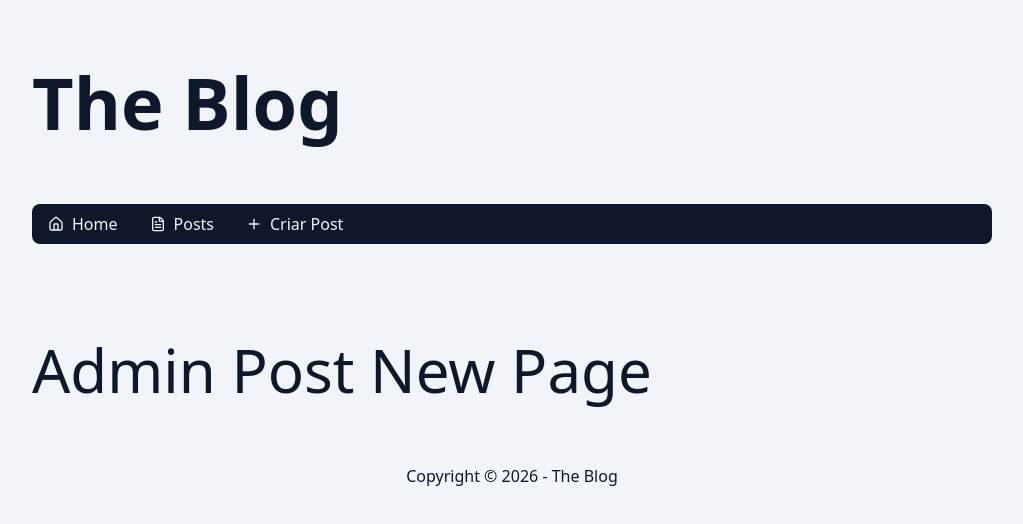
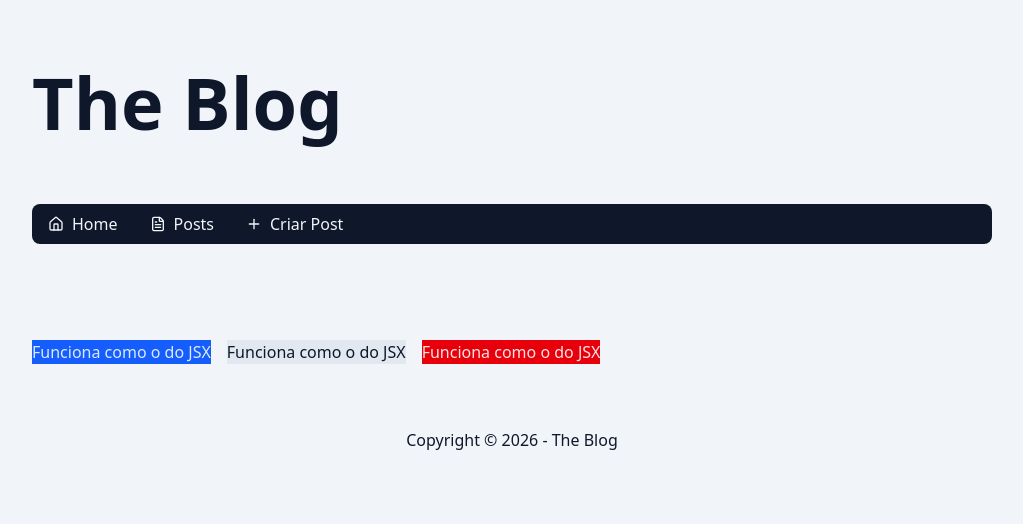
Before and after one commit to Wesley-Breno/blog-with-react, a Next.js app: page /admin/post/new in a window 1280 px wide. Shown: the top 524 px of the page, without its empty margins (128-1151 px from the left). Built offline with nearby package versions, Linux system fonts and the light colour scheme.

Commit message:
class 177

```diff
--- a/app/admin/post/new/page.tsx
+++ b/app/admin/post/new/page.tsx
@@ -1,5 +1,13 @@
+import { Button } from "@/app/components/button";
+
 export const dymic = "force-dynamic";
 
 export default async function AdminPostNewPage() {
-  return <div className="py-16 text-6xl">Admin Post New Page</div>;
+  return (
+    <div className="py-16 flex gap-4 flex-wrap">
+      <Button variant="default" size="sm">Funciona como o do JSX</Button>
+      <Button variant="ghost" size="md">Funciona como o do JSX</Button>
+      <Button variant="danger" size="lg">Funciona como o do JSX</Button>
+    </div>
+  );
 }
--- /dev/null
+++ b/app/components/button/index.tsx
@@ -0,0 +1,31 @@
+import clsx from "clsx";
+
+type ButtonVariant = "default" | "ghost" | "danger";
+type ButtonSizes = "sm" | "md" | "lg";
+
+type ButtonProps = {
+  variant?: ButtonVariant;
+  size?: ButtonSizes;
+} & React.ComponentProps<"button">;
+
+export function Button({
+  variant = "default",
+  size = "md",
+  ...props
+}: ButtonProps) {
+  const buttonVariants: Record<ButtonVariant, string> = {
+    default: clsx("bg-blue-600 text-blue-100"),
+    ghost: clsx("bg-slate-200 text-slate-900"),
+    danger: clsx("bg-red-600 text-red-100"),
+  };
+
+  const buttonSizes: Record<ButtonSizes, string> = {
+    sm: clsx(""),
+    md: clsx(""),
+    lg: clsx(""),
+  };
+
+  const buttonClasses = clsx(buttonVariants[variant], buttonSizes[size]);
+
+  return <button {...props} className={buttonClasses} />;
+}
```
